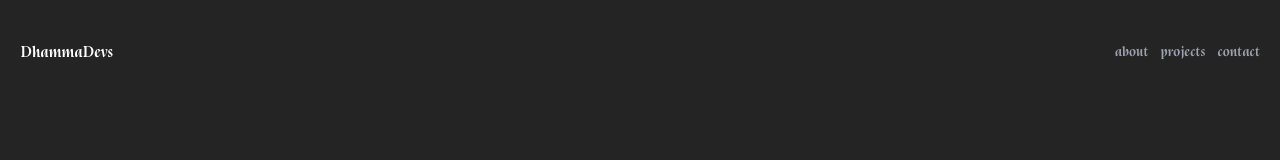
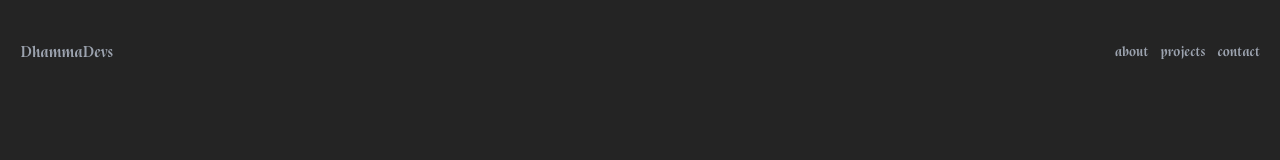
Before and after one commit to RobbieProkop/portfolio, a Next.js app: page / in a window 1280 px wide. Shown: the top 160 px of the page. Built offline with nearby package versions, Linux system fonts and the light colour scheme.

Commit message:
change header links to LINK tags

```diff
--- a/components/Header.tsx
+++ b/components/Header.tsx
@@ -1,3 +1,4 @@
+import Link from "next/link";
 import { FontAwesomeIcon } from "@fortawesome/react-fontawesome";
 import { faHamburger, faBars } from "@fortawesome/free-solid-svg-icons";
 import { SocialIcon } from "react-social-icons";
@@ -6,7 +7,7 @@ import { motion } from "framer-motion";
 type Props = {};
 const Header = (props: Props) => {
   return (
-    <header className="py-5 flex justify-between sticky top-0 max-w-7xl mx-auto z-20">
+    <header className="py-5 flex justify-between sticky top-0 max-w-7xl mx-auto z-20 text-gray-400 ">
       {/* <SocialIcon
         url="https://www.linkedin.com/in/robbie-prokop-1a968a230/"
         fgColor="gray"
@@ -19,6 +20,7 @@ const Header = (props: Props) => {
         bgColor="transparent"
         target="_blank"
       /> */}
+      <Link href="#hero">
         <motion.h3
           initial={{
             x: -500,
@@ -35,9 +37,11 @@ const Header = (props: Props) => {
             duration: 1.7,
             type: "spring",
           }}
+          className="hover:text-white cursor-pointer"
         >
           DhammaDevs
         </motion.h3>
+      </Link>
       <motion.div
         initial={{
           x: 500,
@@ -60,13 +64,21 @@ const Header = (props: Props) => {
           style={{ fontSize: 25, color: "grey" }}
           className="sm:inline-flex md:hidden "
         /> */}
-        <h3 className="hidden md:inline-flex text-sm text-gray-400 pr-3">
+        <Link href="#about">
+          <h3 className="hidden md:inline-flex text-sm  pr-3 hover:text-white">
             about
           </h3>
-        <h3 className="hidden md:inline-flex text-sm text-gray-400 pr-3">
+        </Link>
+        <Link href="#projects">
+          <h3 className="hidden md:inline-flex text-sm  pr-3 hover:text-white transition-colors">
             projects
           </h3>
-        <h3 className="hidden md:inline-flex text-sm text-gray-400">contact</h3>
+        </Link>
+        <Link href="#contact">
+          <h3 className="hidden md:inline-flex text-sm hover:text-white">
+            contact
+          </h3>
+        </Link>
       </motion.div>
     </header>
   );
```
Lines whose indentation alone changed are shown as unchanged.
